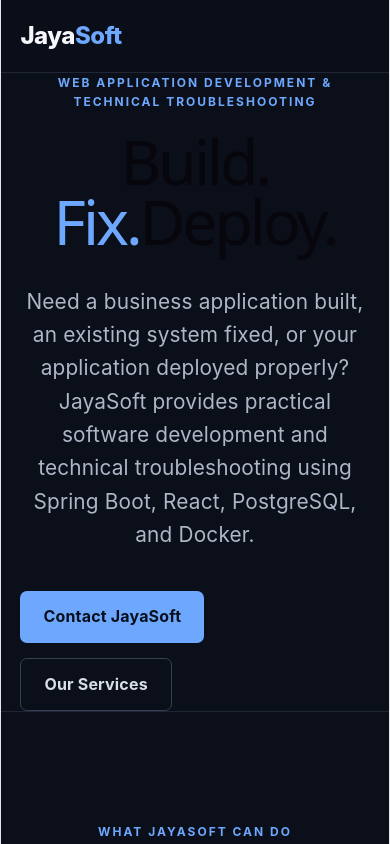
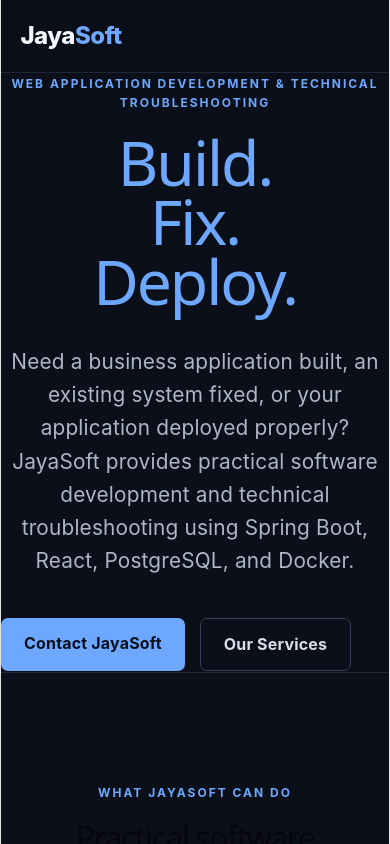
Before and after one commit to jayasoftech/jayasoftech-website, a React (Vite) app: page / in a window 390 px wide. Shown: the top 844 px of the page. Built offline with nearby package versions, Linux system fonts and the light colour scheme.

Commit message:
Fix the mobile view

```diff
--- a/src/App.css
+++ b/src/App.css
@@ -466,8 +466,10 @@ footer {
   }
 
   .hero h1 {
-    font-size: clamp(3rem, 16vw, 5rem);
-    letter-spacing: -3px;
+    font-size: clamp(3rem, 15vw, 5rem);
+    line-height: 0.95;
+    letter-spacing: -2px;
+    white-space: normal;
   }
 
   .services-grid {
@@ -566,4 +568,40 @@ footer {
     font-size: 0.95rem;
   }
 
+  .hero-content {
+    max-width: 900px;
+    width: 100%;
+  }
+
+  .hero h1 span {
+    color: #6ea8fe;
+  }
+
+  .hero h1 .deploy {
+    display: block;
+  }
+
+  .hero h1 {
+    font-size: clamp(4rem, 10vw, 7.5rem);
+    line-height: 0.95;
+    letter-spacing: -5px;
+    margin-bottom: 35px;
+  }
+
+  .hero-word {
+    display: block;
+  }
+
+  .hero-word.accent {
+    color: #6ea8fe;
+  }
+
+  @media (max-width: 800px) {
+
+    .hero h1 {
+      font-size: clamp(3.2rem, 16vw, 5rem);
+      letter-spacing: -2px;
+    }
+
+  }
 }
--- a/src/App.jsx
+++ b/src/App.jsx
@@ -34,9 +34,9 @@ function App() {
           </p>
 
           <h1>
-            Build.
-            <span> Fix.</span>
-            Deploy.
+            <span className="hero-word">Build.</span>
+            <span className="hero-word accent">Fix.</span>
+            <span className="hero-word">Deploy.</span>
           </h1>
 
           <p className="hero-text">
```
